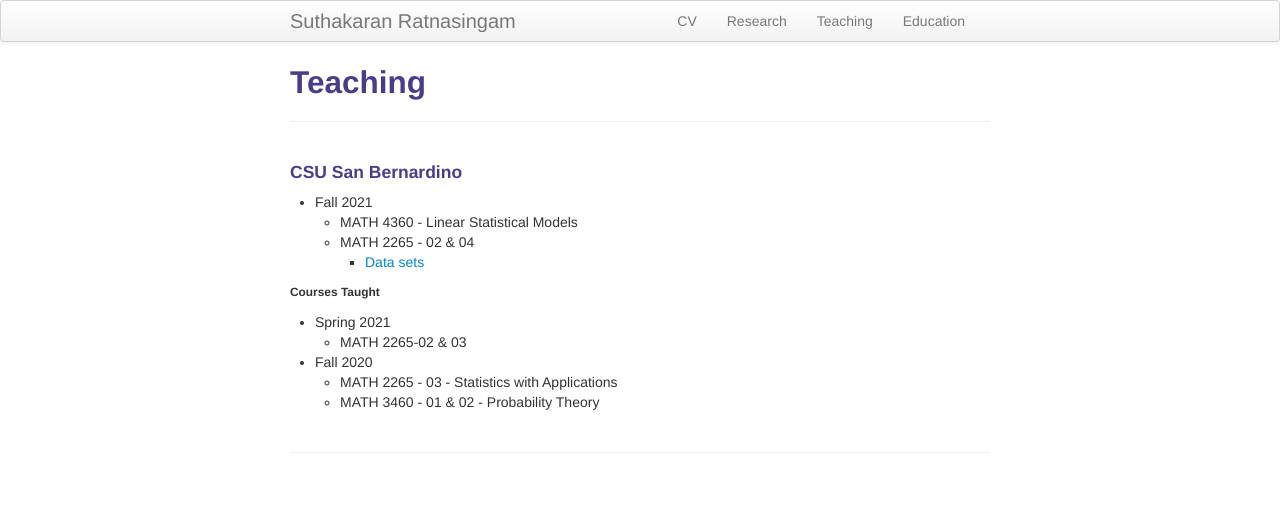
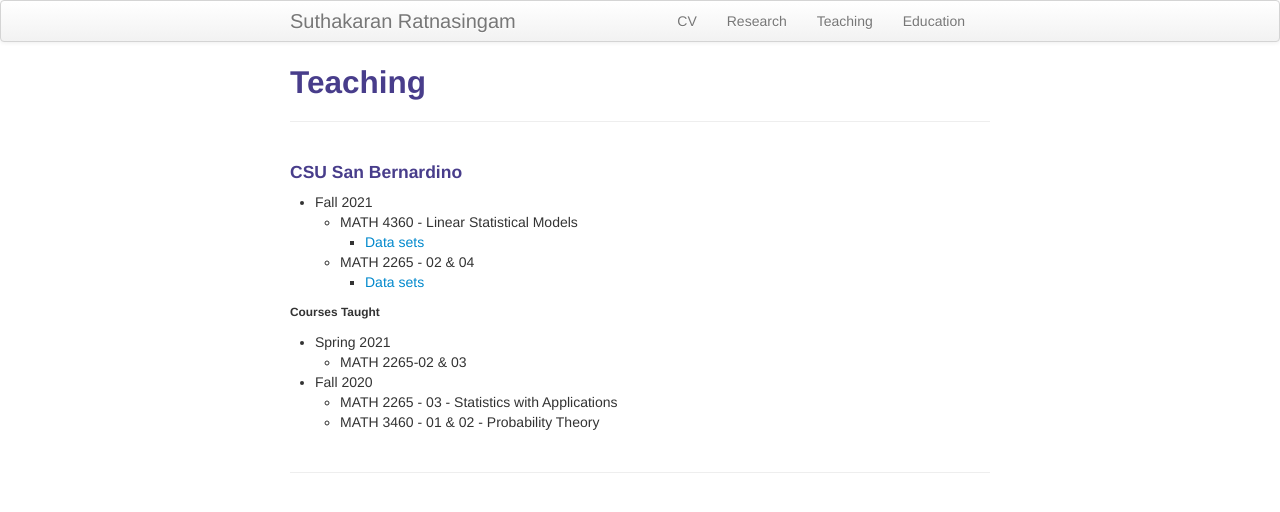
Before and after one commit to suthakaranr/suthakaranr.github.io, a Jekyll site: the page built from pages/Teaching.md, in a window 1280 px wide. Shown: the top 512 px of the page. Built offline with Jekyll 4.4.1, drawn with Linux system fonts in a browser that asks for light colours.

Commit message:
Update Teaching.md

```diff
--- a/pages/Teaching.md
+++ b/pages/Teaching.md
@@ -6,6 +6,7 @@ description: Suthakaran's teaching portfolio
 #### CSU San Bernardino
 * Fall 2021
    * MATH 4360 - Linear Statistical Models
+       * <a style="text-decoration:none" href="../pages/Datasets4360.html" target="_blank" rel="noopener noreferrer">Data sets</a>
    * MATH 2265 - 02 & 04
        *  <a style="text-decoration:none" href="../pages/Datasets2265.html" target="_blank" rel="noopener noreferrer">Data sets</a>
 
```
